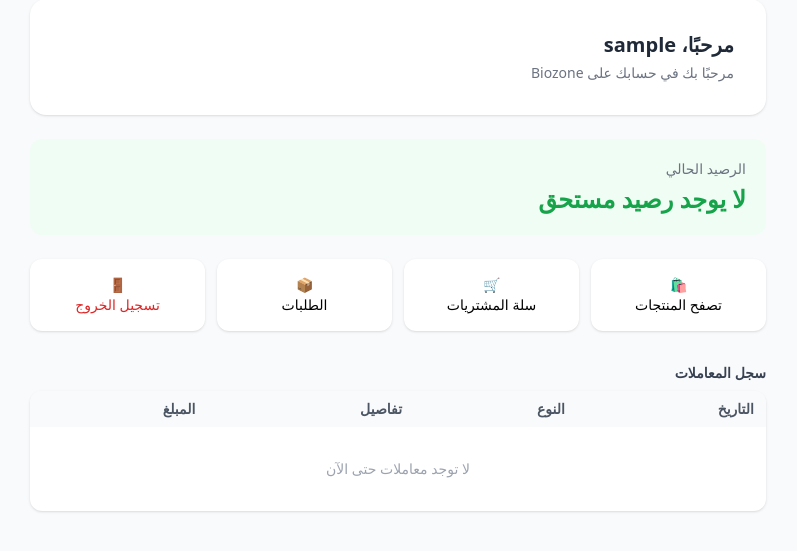
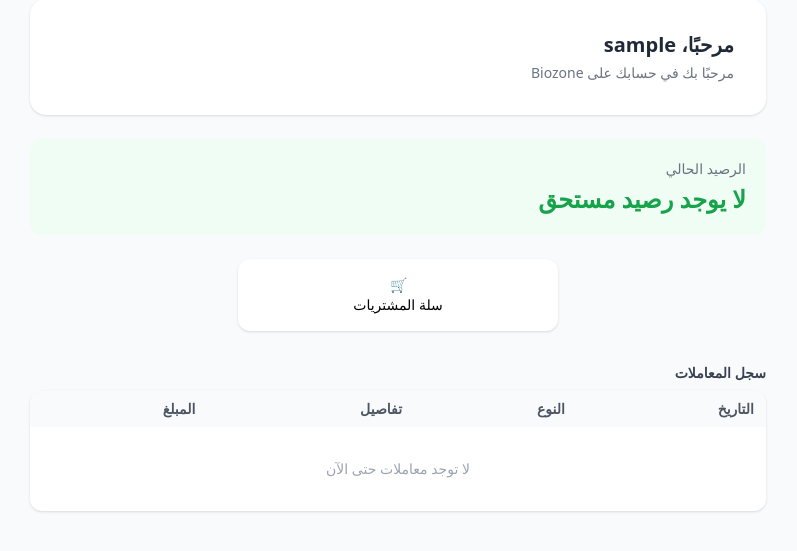
Before and after one commit to AbdoDev1/biozone-test, a Django app: page /accounts/dashboard/ in a window 1280 px wide. Shown: the part 93-644 px from the top of the page, without its empty margins (242-1039 px from the left). Run offline with Django 5.2, Linux system fonts and the light colour scheme; the visitor is signed in with stand-in values (Sample User, id 1); data that the repository does not hold is empty; some libraries are stand-ins or nearby versions.

Commit message:
ازالة التكرارات من صفحة العميل

```diff
--- a/accounts/templates/accounts/dashboard.html
+++ b/accounts/templates/accounts/dashboard.html
@@ -26,18 +26,9 @@
     </div>
 
     <!-- خياراتك -->
-    <div class="grid grid-cols-2 sm:grid-cols-4 gap-3 mb-8 text-sm text-center">
-        <a href="{% url 'store:home' %}" class="bg-white rounded-xl shadow p-4 hover:bg-blue-50 transition">
-            🛍️<br>تصفح المنتجات
-        </a>
-        <a href="{% url 'orders:cart' %}" class="bg-white rounded-xl shadow p-4 hover:bg-blue-50 transition">
+    <div class="grid grid-cols-1 sm:grid-cols-1 gap-3 mb-8 text-sm text-center">
+        <a href="{% url 'orders:cart' %}" class="bg-white rounded-xl shadow p-4 hover:bg-blue-50 transition sm:max-w-xs sm:mx-auto sm:w-full">
             🛒<br>سلة المشتريات
-        </a>
-        <a href="{% url 'orders:order_list' %}" class="bg-white rounded-xl shadow p-4 hover:bg-blue-50 transition">
-            📦<br>الطلبات
-        </a>
-        <a href="{% url 'accounts:logout' %}" class="bg-white rounded-xl shadow p-4 hover:bg-red-50 transition text-red-600">
-            🚪<br>تسجيل الخروج
         </a>
     </div>
 
```
